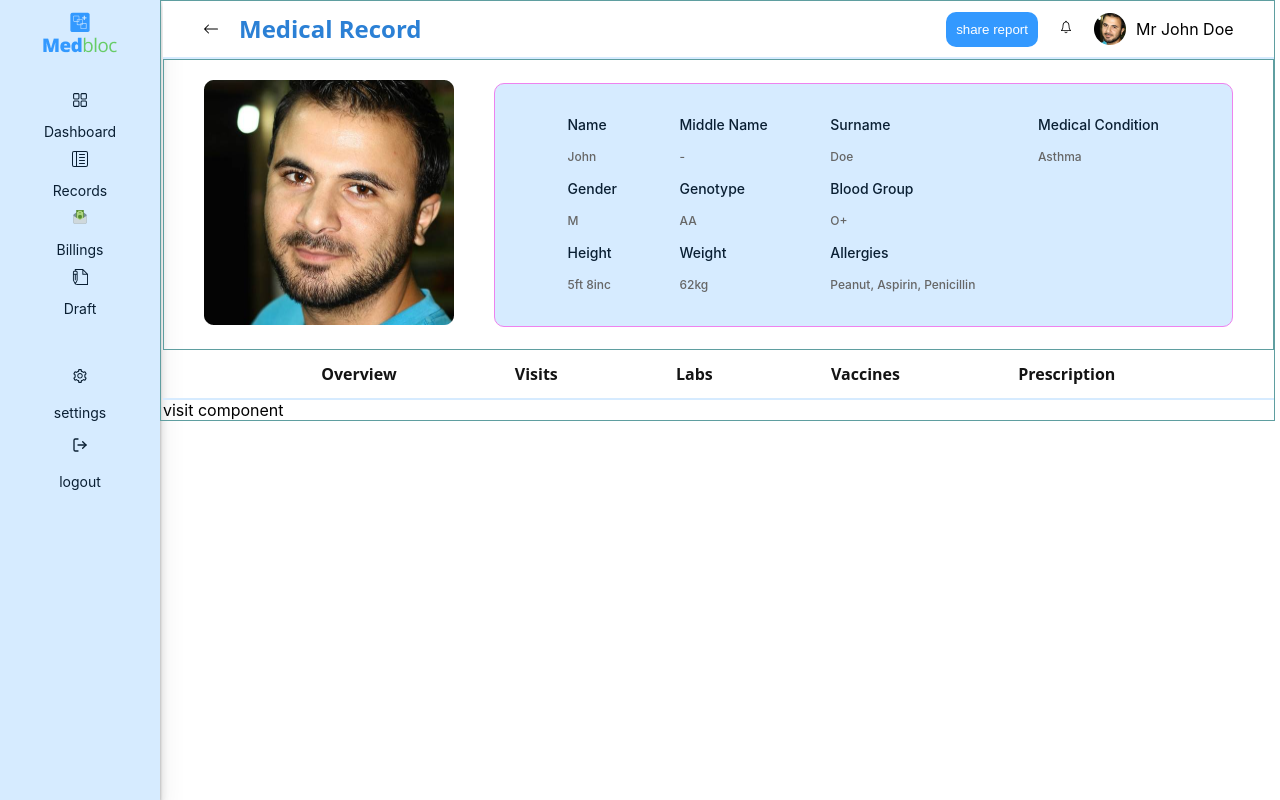
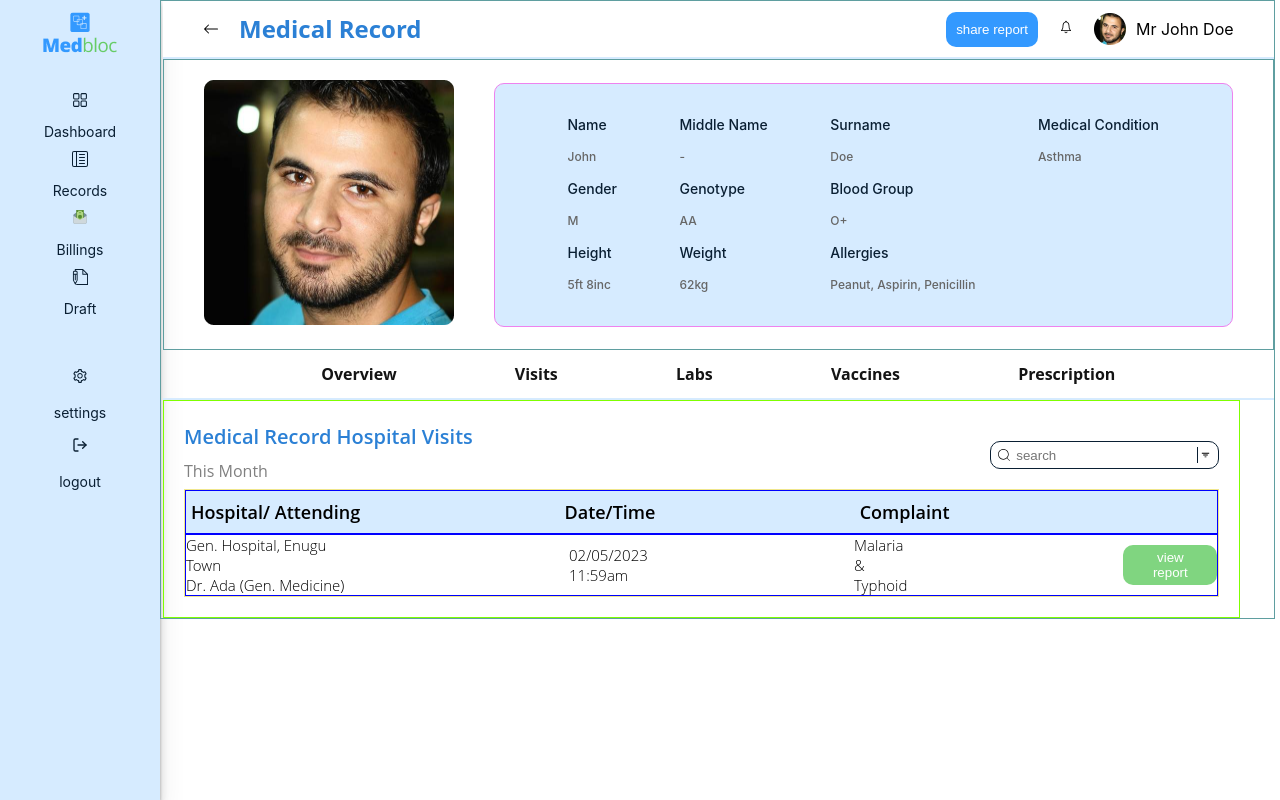
Before and after one commit to learnable-2022/DPR-4-FE, a React (Create React App) app in the folder team4/: page /Records/visit in a window 1280 px wide. Built offline with nearby package versions, Linux system fonts and the light colour scheme; the HTML template or start-up script is replaced by a standard one.

Commit message:
new update

```diff
--- a/team4/src/App.css
+++ b/team4/src/App.css
@@ -75,4 +75,5 @@
 }
 .Layout{
   display: flex;
+  flex-grow: 1;
 }
--- a/team4/src/PatientsApprouter.jsx
+++ b/team4/src/PatientsApprouter.jsx
@@ -28,14 +28,14 @@ import DoctorsDrafts from "./draffts/DoctorsDrafts";
 function Approuter() {
 
 
-  const paths = [
+  // const paths = [
     // {name: "DocDashboard", route: "/Dashboard", icon: <RxDashboard />},
     // {name:"DocRecords", route: "/DocRecords", icon: <BsReverseLayoutTextSidebarReverse/>},
     // {name: "DocBillings", route: "/DocBillings", icon:<FcMoneyTransfer/>},
     // {name: "DocDraft", route:"/DocDraft", icon:<TfiWrite/>},
     // {name: "Docsettings", route:"/Docsettings" , icon:<AiOutlineSetting/>},
     // {name: "DocLogout", route:"/DocLogout", icon:<FiLogOut/>}
-  ]
+  // ]
 
   return (
     <Router>
@@ -48,7 +48,7 @@ function Approuter() {
         <Route path="Dashboard" element={<AuthUserLayout><Dashboard  /></AuthUserLayout>} />
         <Route path="Billing" element={<AuthUserLayout><Billing /></AuthUserLayout>} />
         <Route path="Records" element={<AuthUserLayout><Records /></AuthUserLayout>}>
-          <Route path="overview" element={<Overview />} />
+          <Route index ="overview" element={<Overview />} />
           <Route path="lab" element={<Lab />} />
           <Route path="vaccine" element={<Vaccine />} />
           <Route path="visit" element={<Visit />} />
--- /dev/null
+++ b/team4/src/Record/sub-records/lab.jsx
@@ -0,0 +1,54 @@
+import React from 'react';
+import {BiFilter} from "react-icons/bi";
+import {CiSearch} from "react-icons/ci";
+import {IoIosArrowForward} from "react-icons/io";
+
+export default function Lab() {
+  return (
+    <div className='overview-container'>
+      <div className='visit-navigation'>
+        <div>
+          <h2>Medical Record <IoIosArrowForward/>  Vaccines</h2>
+          <p>This Month</p>
+        </div>
+        <div className='search'>
+          <CiSearch/>
+          <input  type="text" placeholder='search'/>
+          <BiFilter className='icon'/>
+        </div>
+      </div>
+      <div className='table'>
+        <div className='table-4'>
+          <h4>Hospital/ Laboratory</h4>
+          <h4>Vaccines</h4>
+          <h4>Date/Time </h4>
+          <h4>Remark</h4>
+        </div>
+        <div className='table-3'>
+        <div>
+          <p>Alpha Diagnostics <br/>Laboratories<br/>
+                Miss Kehinde
+                </p>
+        </div>
+          <div>
+            <p>Widal Test<br/>
+               Malaria Paracite Test<br/>
+             Full Blood count
+              </p>
+          </div>
+          <div>
+            <p>Malaria</p>
+          </div>
+          <div>
+            <p>Completed</p>
+          </div>
+          <div>
+            <button>
+                view report
+            </button>
+          </div>
+        </div>
+      </div>
+    </div>
+  )
+}
--- a/team4/src/Record/sub-records/prescription.jsx
+++ b/team4/src/Record/sub-records/prescription.jsx
@@ -1,9 +1,18 @@
-import React from 'react'
+import React from 'react';
+import drugpic1 from  "../../assets/Frame 185 (4).png"
 
 export default function Prescription() {
   return (
-    <div>
-      prescription component
+    <div className='overview-container'>
+     <h2 className='single-h2'>Active Medication</h2>
+     <div className='pres-component'>
+        <div className='first-pres-component'>
+          <div><img src={drugpic1} className='img' alt=""/></div>
+          <div><p>Ciprofloxacin</p> <p>1 Tab twice daily</p></div>
+        </div>
+        <div><p>One off</p></div>
+        <div><p>No Refill Required</p></div>
+      </div>
     </div>
   )
 }
--- a/team4/src/Record/sub-records/sub-records.css
+++ b/team4/src/Record/sub-records/sub-records.css
@@ -1,12 +1,18 @@
 .overview-container{
-    padding: 20px 0px 20px;
+    padding: 20px 20px 20px;
     border: 1px solid chartreuse;
-    width:97%
+    max-width:97%
 }
 .overview-sub-container{
     display: flex;
     /* border: 1px solid khaki; */
     justify-content: space-between;
+}
+
+/* this is where i styled the overview component .please kindly note */
+.over-1{
+    border: 1px solid chocolate;
+    /* width: 300px; */
 }
 .over-2{
     /* border: 1px solid aqua; */
@@ -14,6 +20,7 @@
     background: #FFFFFF;
 box-shadow: 1px 1px 2px rgba(0, 0, 0, 0.17), 4px 4px 6px rgba(0, 0, 0, 0.075), 10px 10px 20px rgba(0, 0, 0, 0.04);
 border-radius: 10px;
+/* width: 340px; */
 }
 .over-2 h2{
     color: #141414;
@@ -90,3 +97,166 @@ border-radius: 10px;
     font-size: 12px;
     line-height: 16px;
 }
+/* the is where i style visit component from */
+
+.visit-navigation{
+    display: flex;
+    justify-content: space-between;
+    align-items: center;
+
+}
+.visit-navigation h2{
+    font-family: 'Open Sans';
+    font-style: normal;
+    font-weight: 600;
+    font-size: 20px;
+    line-height: 32px;
+    color: #2B80D5;
+}
+.visit-navigation p{
+    font-family: 'Open Sans';
+    font-style: normal;
+    font-weight: 400;
+    font-size: 16px;
+    color: #808080;
+    line-height: 36px;
+}
+.search{
+    display: flex;
+    gap: 4px;
+    align-items: center;
+    border: 1px solid #000;
+    padding:5px;
+    border: 1px solid #0A1F33;
+    border-radius: 10px;
+}
+.search input{
+    outline: none;
+    border: none;
+}
+.icon{
+    display: flex;
+    justify-content: center;
+    align-items: center;
+    border-left: 1px solid #0A1F33 ;
+    padding: 2px;
+}
+.table{
+    border: 1px solid khaki;
+}
+.table-1{
+    border: 1px solid blue;
+    display: flex;
+    gap: 20%;
+    background: #D6EBFF;
+    padding: 5px 5px;
+}
+.table-1 h4{
+    font-family: 'Open Sans';
+    font-style: normal;
+    font-weight: 600;
+    font-size: 18px;
+    line-height: 32px;
+}
+.table-2{
+    display: flex;
+    border: 1px solid blue;
+    gap: 20%;
+    align-items: center;
+}
+.table-2 p{
+    font-family: 'Open Sans';
+    font-style: normal;
+    font-weight: 200;
+    font-size: 15px;
+}
+.table-2 button{
+    background: #80D580;
+    border-radius: 10px;
+    color: #fff;
+    outline: none;
+    border: none;
+    padding: 5px 15px;
+}
+.table-4{
+    border: 1px solid blue;
+    display: flex;
+    gap: 12%;
+    background: #D6EBFF;
+    padding: 5px 5px;
+}
+
+.table-3{
+    display: flex;
+    border: 1px solid blue;
+    gap: 13%;
+    align-items: center;
+}
+.table-3 p{
+    font-family: 'Open Sans';
+    font-style: normal;
+    font-weight: 200;
+    font-size: 15px;
+}
+.table-3 button{
+
+    background: #80D580;
+    border-radius: 10px;
+    color: #fff;
+    outline: none;
+    border: none;
+    padding: 5px 15px;
+}
+.table-4 h4{
+    font-family: 'Open Sans';
+    font-style: normal;
+    font-weight: 600;
+    font-size: 18px;
+    line-height: 32px;
+}
+/* below is where i styled the prescription component */
+.pres-component{
+    display: flex;
+    border: 1px solid hotpink;
+    justify-content: space-between;
+    align-items: center;
+    box-shadow: 1px 1px 2px rgba(0, 0, 0, 0.17), 4px 4px 6px rgba(0, 0, 0, 0.075),
+     10px 10px 20px rgba(0, 0, 0, 0.04);
+    border-radius: 10px;
+    padding: 5px 10px;
+}
+.single-h2{
+    font-family: 'Open Sans';
+    font-style: normal;
+    font-weight: 600;
+    font-size: 22px;
+    line-height: 28px;
+    color: #141414;
+    margin-bottom: 20px;
+}
+.pres-component p{
+    font-family: 'Open Sans';
+    font-style: normal;
+    font-weight: 400;
+    font-size: 12px;
+    line-height: 16px;
+letter-spacing: 0.004em;
+color: #808080
+}
+.first-pres-component{
+    display: flex;
+    gap:5px;
+    align-items: center;
+}
+.first-pres-component p{
+    font-family: 'Open Sans';
+    font-style: normal;
+    font-weight: 600;
+    font-size: 16px;
+    line-height: 24px;
+}
+.img{
+    display: flex;
+    justify-content: center;
+    align-items: center;
+}
--- a/team4/src/Record/sub-records/vaccine.jsx
+++ b/team4/src/Record/sub-records/vaccine.jsx
@@ -1,9 +1,47 @@
 import React from 'react'
+import {BiFilter} from "react-icons/bi";
+import {CiSearch} from "react-icons/ci";
+import {IoIosArrowForward} from "react-icons/io";
 
 export default function Vaccine() {
   return (
-    <div>
-      vaccine component
+    <div className='overview-container'>
+      <div className='visit-navigation'>
+        <div>
+          <h2>Medical Record <IoIosArrowForward/>  Vaccines</h2>
+          <p>This Month</p>
+        </div>
+        <div className='search'>
+          <CiSearch/>
+          <input  type="text" placeholder='search'/>
+          <BiFilter className='icon'/>
+        </div>
+      </div>
+      <div className='table'>
+        <div className='table-1'>
+          <h4>Hospital/ Laboratory</h4>
+          <h4>Vaccines</h4>
+          <h4>Date/Time </h4>
+          <h4>Remark</h4>
+        </div>
+        <div className='table-2'>
+        <div>
+          <p>Gen. Hospital, Enugu Town<br/>
+            Dr. Ada (Gen. Medicine)</p>
+        </div>
+          <div>
+            <p>Covid Vaccine<br/> Shots 1,2,3
+              </p>
+          </div>
+          <div>
+            <p>Malaria &<br/>
+               Typhoid</p>
+          </div>
+          <div>
+            <p>Completed</p>
+          </div>
+        </div>
+      </div>
     </div>
   )
 }
--- a/team4/src/Record/sub-records/visit.jsx
+++ b/team4/src/Record/sub-records/visit.jsx
@@ -1,9 +1,74 @@
-import React from 'react'
+import React from 'react';
+import {BiFilter} from "react-icons/bi";
+import {CiSearch} from "react-icons/ci";
 
 export default function Visit() {
   return (
-    <div>
-      visit component
+    <div className='overview-container'>
+      <div className='visit-navigation'>
+        <div>
+          <h2>Medical Record  Hospital Visits</h2>
+          <p>This Month</p>
+        </div>
+        <div className='search'>
+          <CiSearch/>
+          <input  type="text" placeholder='search'/>
+          <BiFilter className='icon'/>
+        </div>
+      </div>
+      <div className='table'>
+        <div className='table-1'>
+          <h4>Hospital/ Attending</h4>
+          <h4>Date/Time</h4>
+          <h4>Complaint </h4>
+        </div>
+        <div className='table-2'>
+        <div>
+          <p>Gen. Hospital, Enugu Town<br/>
+            Dr. Ada (Gen. Medicine)</p>
+        </div>
+          <div>
+            <p>02/05/2023<br/>
+            11:59am
+              </p>
+          </div>
+          <div>
+            <p>Malaria &<br/>
+               Typhoid</p>
+          </div>
+          <div>
+            <button>
+                view report
+            </button>
+          </div>
+        </div>
+      </div>
+      {/* <table class="table">
+  <thead className="">
+    <tr className='thead'>
+      <th>Hospital/ Attending</th>
+      <th>Date/Time</th>
+      <th>Complaint </th>
+    </tr>
+  </thead>
+  <tbody>
+    <tr  className='thead'>
+      <td>Gen. Hospital, Enugu Town<br/>
+            Dr. Ada (Gen. Medicine)</td>
+
+      <td>02/05/2023<br/>
+            11:59am</td>
+
+      <td>Malaria &<br/>
+               Typhoid</td>
+    <td>
+    <button>
+                view report
+            </button>
+    </td>
+    </tr>
+  </tbody>
+</table> */}
     </div>
   )
 }
```
